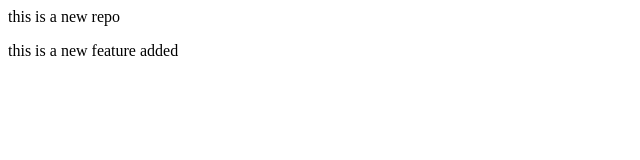
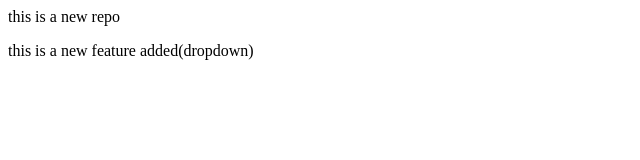
Before and after one commit to Morningstaaar36/LocalRepo, a plain HTML site: page index.html in a window 1280 px wide. Shown: the full height of the page, 0-640 px from the left. Drawn offline with Linux system fonts and the light colour scheme.

Commit message:
add dropdown

```diff
--- a/index.html
+++ b/index.html
@@ -1,2 +1,2 @@
 <p>this is a new repo</p>
-<p>this is a new feature added</p>
+<p>this is a new feature added(dropdown)</p>
```
